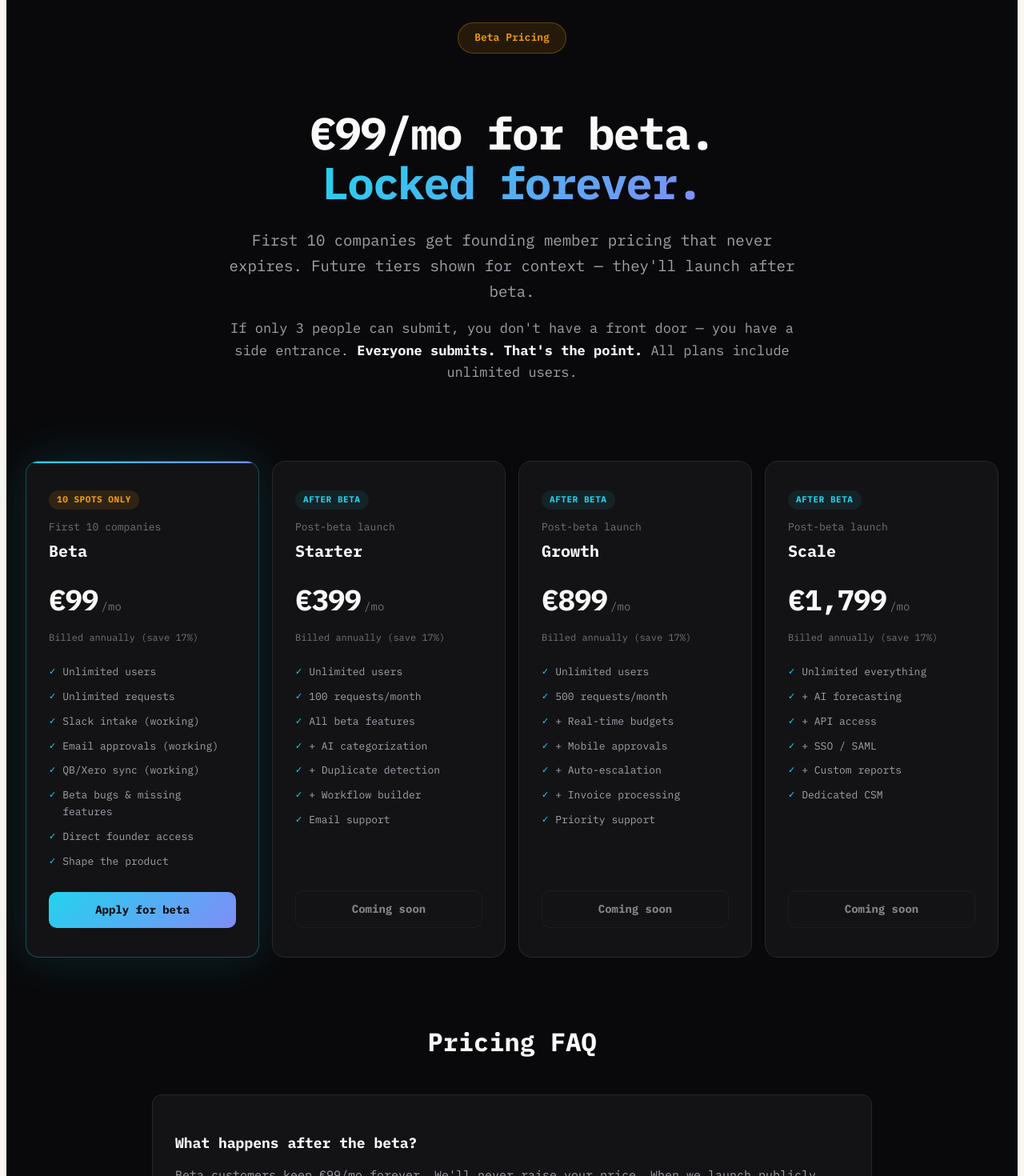
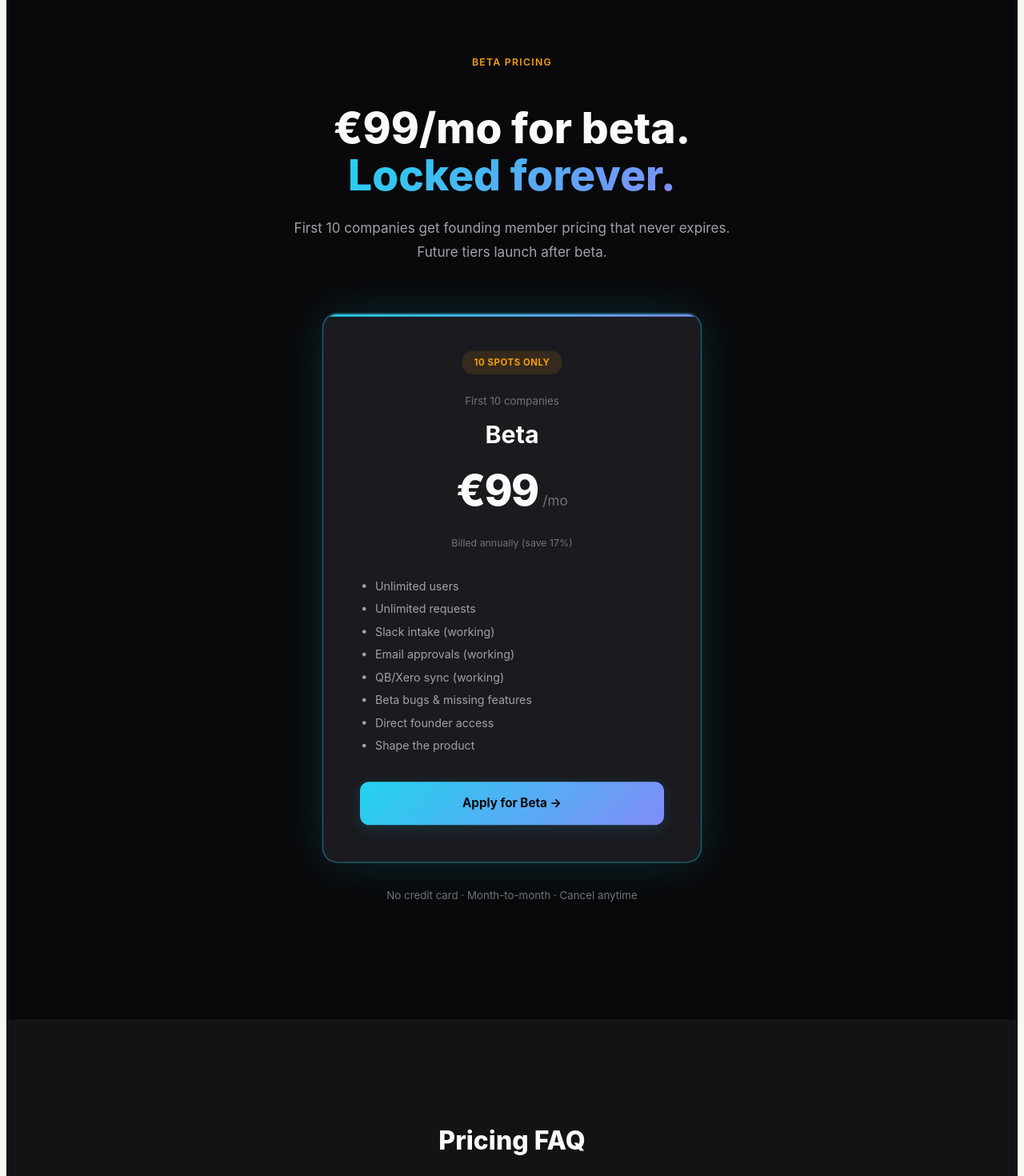
Before and after one commit to SamuelSaha/Reqflow, a Next.js app in the folder app/: page /pricing in a window 1280 px wide. Shown: the part 120-1590 px from the top of the page at 80% size. Built offline with nearby package versions, Linux system fonts and the light colour scheme.

Commit message:
chore: prepare for merge to main

```diff
--- a/app/src/app/beta/page.tsx
+++ b/app/src/app/beta/page.tsx
@@ -1,20 +1,7 @@
 "use client";
 
-import { useState } from "react";
-
-const COLORS = {
-  bg: "#09090b",
-  surface: "#131316",
-  border: "#27272a",
-  text: "#fafafa",
-  textMuted: "#a1a1aa",
-  textDim: "#71717a",
-  accent: "#22d3ee",
-  accentGlow: "rgba(34, 211, 238, 0.15)",
-  accentSoft: "rgba(34, 211, 238, 0.08)",
-  warning: "#f59e0b",
-  success: "#34d399",
-};
+import { useState, useEffect } from "react";
+import { ScrollProgress, Nav, Footer, COLORS, useScrollReveal } from "../../components/shared";
 
 export default function BetaPage() {
   const [formData, setFormData] = useState({
@@ -27,6 +14,12 @@ export default function BetaPage() {
     timeline: "",
   });
   const [submitted, setSubmitted] = useState(false);
+  const [ref1, isVisible1] = useScrollReveal(0.2);
+  const [ref2, isVisible2] = useScrollReveal(0.2);
+
+  useEffect(() => {
+    document.documentElement.style.scrollBehavior = "smooth";
+  }, []);
 
   const handleSubmit = (e: React.FormEvent) => {
     e.preventDefault();
@@ -37,11 +30,13 @@ export default function BetaPage() {
 
   if (submitted) {
     return (
-      <div style={{ minHeight: "100vh", background: COLORS.bg, color: COLORS.text, display: "flex", alignItems: "center", justifyContent: "center", padding: 32 }}>
+      <div style={{ minHeight: "100vh", background: COLORS.bg, color: COLORS.text }}>
+        <Nav />
+        <div style={{ minHeight: "100vh", display: "flex", alignItems: "center", justifyContent: "center", padding: "120px 32px" }}>
           <div style={{ maxWidth: 600, textAlign: "center" }}>
             <div style={{
               width: 80, height: 80, borderRadius: "50%",
-            background: `linear-gradient(135deg, #22d3ee, #818cf8)`,
+              background: `linear-gradient(135deg, ${COLORS.gradient1}, ${COLORS.gradient2})`,
               margin: "0 auto 32px", display: "flex", alignItems: "center", justifyContent: "center",
               fontSize: 40,
             }}>✓</div>
@@ -59,29 +54,42 @@ export default function BetaPage() {
             }}>← Back to home</a>
           </div>
         </div>
+        <Footer />
+      </div>
     );
   }
 
   return (
-    <div style={{ minHeight: "100vh", background: COLORS.bg, color: COLORS.text, padding: "80px 24px" }}>
-      <div style={{ maxWidth: 800, margin: "0 auto" }}>
-        {/* Beta Program Header */}
-        <div style={{ marginBottom: 64 }}>
     <div style={{
-            display: "inline-block", background: COLORS.accentSoft,
-            border: `1px solid rgba(34,211,238,0.2)`, borderRadius: 100,
-            padding: "8px 20px", marginBottom: 24, fontSize: 13, fontWeight: 600, color: COLORS.accent,
+      background: COLORS.bg, minHeight: "100vh", color: COLORS.text,
+      fontFamily: "-apple-system, BlinkMacSystemFont, 'SF Pro Display', sans-serif",
+    }}>
+      <ScrollProgress />
+      <Nav />
+
+      {/* BETA PROGRAM DETAILS */}
+      <section style={{ padding: "140px 32px 100px", background: COLORS.bg }}>
+        <div style={{ maxWidth: 900, margin: "0 auto" }}>
+          <div style={{
+            display: "inline-block", background: "rgba(245,158,11,0.12)",
+            border: `1px solid rgba(245,158,11,0.3)`, borderRadius: 100,
+            padding: "8px 20px", marginBottom: 32, fontSize: 13, fontWeight: 600, color: COLORS.warning,
           }}>Early Beta Program</div>
-          <h1 style={{ fontSize: "clamp(32px, 5vw, 48px)", fontWeight: 800, marginBottom: 24, lineHeight: 1.1 }}>
+
+          <h1 style={{ fontSize: "clamp(36px, 5vw, 56px)", fontWeight: 800, marginBottom: 24, lineHeight: 1.1 }}>
             Help Us Build the Right Product
           </h1>
-          <p style={{ fontSize: 19, color: COLORS.textMuted, lineHeight: 1.7, marginBottom: 32 }}>
+          <p style={{ fontSize: 19, color: COLORS.textMuted, lineHeight: 1.7, marginBottom: 48 }}>
             Reqflow is in early beta. We're looking for 10 companies (50-250 employees, no procurement team) to help us validate the core workflow and shape the product direction.
           </p>
-        </div>
 
           {/* What Works / What Doesn't */}
-        <div style={{ display: "grid", gridTemplateColumns: "1fr 1fr", gap: 24, marginBottom: 64 }}>
+          <div ref={ref1} style={{
+            display: "grid", gridTemplateColumns: "1fr 1fr", gap: 24, marginBottom: 64,
+            opacity: isVisible1 ? 1 : 0,
+            transform: isVisible1 ? "translateY(0)" : "translateY(40px)",
+            transition: "all 0.8s cubic-bezier(0.16, 1, 0.3, 1)",
+          }}>
             <div style={{ background: COLORS.surface, border: `1px solid ${COLORS.border}`, borderRadius: 12, padding: 32 }}>
               <h3 style={{ fontSize: 18, fontWeight: 700, marginBottom: 16, color: COLORS.success }}>✓ What Works Today</h3>
               <ul style={{ fontSize: 15, color: COLORS.textMuted, lineHeight: 1.8, paddingLeft: 20 }}>
@@ -106,7 +114,12 @@ export default function BetaPage() {
           </div>
 
           {/* The Deal */}
-        <div style={{ background: COLORS.surface, border: `1px solid ${COLORS.border}`, borderRadius: 12, padding: 40, marginBottom: 48 }}>
+          <div ref={ref2} style={{
+            background: COLORS.surface, border: `1px solid ${COLORS.border}`, borderRadius: 12, padding: 40, marginBottom: 64,
+            opacity: isVisible2 ? 1 : 0,
+            transform: isVisible2 ? "translateY(0)" : "translateY(40px)",
+            transition: "all 0.8s cubic-bezier(0.16, 1, 0.3, 1)",
+          }}>
             <h3 style={{ fontSize: 22, fontWeight: 700, marginBottom: 20 }}>The Deal</h3>
             <div style={{ display: "grid", gridTemplateColumns: "1fr 1fr", gap: 32 }}>
               <div>
@@ -129,10 +142,14 @@ export default function BetaPage() {
               </div>
             </div>
           </div>
+        </div>
+      </section>
 
-        {/* Application Form */}
-        <div style={{ background: COLORS.surface, border: `1px solid ${COLORS.border}`, borderRadius: 12, padding: 40 }}>
-          <h3 style={{ fontSize: 22, fontWeight: 700, marginBottom: 24 }}>Apply for Beta Access</h3>
+      {/* APPLICATION FORM */}
+      <section style={{ padding: "100px 32px", background: COLORS.bgLight }}>
+        <div style={{ maxWidth: 800, margin: "0 auto" }}>
+          <div style={{ background: COLORS.surface, border: `1px solid ${COLORS.border}`, borderRadius: 12, padding: 48 }}>
+            <h2 style={{ fontSize: 28, fontWeight: 700, marginBottom: 24 }}>Apply for Beta Access</h2>
             <form onSubmit={handleSubmit}>
               <div style={{ display: "grid", gap: 20 }}>
                 <div>
@@ -262,7 +279,7 @@ export default function BetaPage() {
                   type="submit"
                   style={{
                     width: "100%", padding: "16px", borderRadius: 10,
-                  background: `linear-gradient(135deg, #22d3ee, #818cf8)`,
+                    background: `linear-gradient(135deg, ${COLORS.gradient1}, ${COLORS.gradient2})`,
                     color: COLORS.bg, fontSize: 16, fontWeight: 700,
                     border: "none", cursor: "pointer",
                     boxShadow: `0 4px 20px ${COLORS.accentGlow}`,
@@ -279,6 +296,9 @@ export default function BetaPage() {
             </p>
           </div>
         </div>
+      </section>
+
+      <Footer />
     </div>
   );
 }
--- a/app/src/app/pricing/page.tsx
+++ b/app/src/app/pricing/page.tsx
@@ -1,164 +1,112 @@
 "use client";
 
-import { useState, useEffect, useRef } from "react";
+import { useEffect } from "react";
+import { ScrollProgress, Nav, Footer, COLORS, useScrollReveal } from "../../components/shared";
 
-const COLORS = {
-  bg: "#09090b",
-  surface: "#131316",
-  border: "#27272a",
-  text: "#fafafa",
-  textMuted: "#a1a1aa",
-  textDim: "#71717a",
-  accent: "#22d3ee",
-  accentSoft: "rgba(34, 211, 238, 0.08)",
-  accentGlow: "rgba(34, 211, 238, 0.15)",
-  warning: "#f59e0b",
-  gradient1: "#22d3ee",
-  gradient2: "#818cf8",
-};
-
-function useInView(threshold = 0.15) {
-  const ref = useRef<HTMLDivElement>(null);
-  const [inView, setInView] = useState(false);
-  useEffect(() => {
-    const el = ref.current;
-    if (!el) return;
-    const obs = new IntersectionObserver(
-      ([e]) => { if (e.isIntersecting) { setInView(true); obs.disconnect(); } },
-      { threshold }
-    );
-    obs.observe(el);
-    return () => obs.disconnect();
-  }, [threshold]);
-  return [ref, inView] as const;
-}
-
-const FadeIn = ({ children, delay = 0 }: { children: React.ReactNode; delay?: number }) => {
-  const [ref, inView] = useInView();
-  return (
-    <div ref={ref} style={{
-      opacity: inView ? 1 : 0,
-      transform: inView ? "translateY(0)" : "translateY(28px)",
-      transition: `opacity 0.7s cubic-bezier(.16,1,.3,1) ${delay}s, transform 0.7s cubic-bezier(.16,1,.3,1) ${delay}s`,
-    }}>{children}</div>
-  );
-};
-
-export default function PricingPage() {
-  const plans = [
-    {
-      name: "Beta", price: "99", target: "First 10 companies",
-      features: ["Unlimited users", "Unlimited requests", "Slack intake (working)", "Email approvals (working)", "QB/Xero sync (working)", "Beta bugs & missing features", "Direct founder access", "Shape the product"],
-      cta: "Apply for beta", highlighted: true, badge: "10 spots only",
-    },
-    {
-      name: "Starter", price: "399", target: "Post-beta launch",
-      features: ["Unlimited users", "100 requests/month", "All beta features", "+ AI categorization", "+ Duplicate detection", "+ Workflow builder", "Email support"],
-      cta: "Coming soon", highlighted: false, badge: "After beta",
-    },
-    {
-      name: "Growth", price: "899", target: "Post-beta launch",
-      features: ["Unlimited users", "500 requests/month", "+ Real-time budgets", "+ Mobile approvals", "+ Auto-escalation", "+ Invoice processing", "Priority support"],
-      cta: "Coming soon", highlighted: false, badge: "After beta",
-    },
-    {
-      name: "Scale", price: "1,799", target: "Post-beta launch",
-      features: ["Unlimited everything", "+ AI forecasting", "+ API access", "+ SSO / SAML", "+ Custom reports", "Dedicated CSM"],
-      cta: "Coming soon", highlighted: false, badge: "After beta",
-    },
-  ];
+/* ───── PRICING HERO ───── */
+const PricingHero = () => {
+  const [ref, isVisible] = useScrollReveal(0.2);
 
   return (
-    <div style={{ background: COLORS.bg, minHeight: "100vh", color: COLORS.text, padding: "80px 24px" }}>
-      <div style={{ maxWidth: 1280, margin: "0 auto" }}>
-        {/* Hero */}
-        <div style={{ textAlign: "center", padding: "60px 0 80px", maxWidth: 720, margin: "0 auto" }}>
-          <FadeIn>
-            <div style={{
-              display: "inline-flex", alignItems: "center", gap: 8,
-              background: "rgba(245,158,11,0.12)", border: `1px solid rgba(245,158,11,0.3)`,
-              borderRadius: 100, padding: "8px 20px", marginBottom: 32,
+    <section ref={ref} style={{
+      minHeight: "100vh", display: "flex", alignItems: "center", padding: "140px 32px 100px",
+      background: COLORS.bg,
+      opacity: isVisible ? 1 : 0,
+      transform: isVisible ? "scale(0.95)" : "scale(1)",
+      transition: "all 0.9s cubic-bezier(0.16, 1, 0.3, 1)",
     }}>
-              <span style={{ color: COLORS.warning, fontSize: 13, fontWeight: 600 }}>Beta Pricing</span>
-            </div>
-          </FadeIn>
-          <FadeIn delay={0.1}>
-            <h1 style={{ fontSize: "clamp(36px, 5vw, 56px)", fontWeight: 800, lineHeight: 1.1, marginBottom: 24, letterSpacing: "-0.035em" }}>
+      <div style={{ maxWidth: 1200, margin: "0 auto", textAlign: "center", width: "100%" }}>
+        <p style={{ fontSize: 13, fontWeight: 600, color: COLORS.warning, textTransform: "uppercase", letterSpacing: "0.1em", marginBottom: 24 }}>
+          Beta Pricing
+        </p>
+        <h1 style={{ fontSize: "clamp(36px, 5vw, 56px)", fontWeight: 800, lineHeight: 1.1, marginBottom: 24 }}>
           €99/mo for beta.<br />
           <span style={{ background: `linear-gradient(135deg, ${COLORS.gradient1}, ${COLORS.gradient2})`, WebkitBackgroundClip: "text", WebkitTextFillColor: "transparent" }}>
             Locked forever.
           </span>
         </h1>
-          </FadeIn>
-          <FadeIn delay={0.2}>
-            <p style={{ fontSize: 19, color: COLORS.textMuted, lineHeight: 1.7, marginBottom: 16 }}>
-              First 10 companies get founding member pricing that never expires. Future tiers shown for context — they'll launch after beta.
+        <p style={{ fontSize: 18, color: COLORS.textMuted, lineHeight: 1.7, maxWidth: 700, margin: "0 auto 64px" }}>
+          First 10 companies get founding member pricing that never expires.<br />Future tiers launch after beta.
         </p>
-          </FadeIn>
-          <FadeIn delay={0.3}>
-            <p style={{ fontSize: 17, color: COLORS.textMuted, lineHeight: 1.6 }}>
-              If only 3 people can submit, you don't have a front door — you have a side entrance. <strong style={{ color: COLORS.text }}>Everyone submits. That's the point.</strong> All plans include unlimited users.
-            </p>
-          </FadeIn>
+
+        {/* Pricing card */}
+        <div style={{
+          background: COLORS.surface, border: `2px solid rgba(34,211,238,0.3)`,
+          borderRadius: 20, padding: 48, maxWidth: 500, margin: "0 auto",
+          boxShadow: `0 0 60px ${COLORS.accentGlow}`,
+          position: "relative", overflow: "hidden",
+        }}>
+          <div style={{ position: "absolute", top: 0, left: 0, right: 0, height: 3, background: `linear-gradient(90deg, ${COLORS.gradient1}, ${COLORS.gradient2})` }} />
+
+          <div style={{
+            fontSize: 12, fontWeight: 700, color: COLORS.warning,
+            background: "rgba(245,158,11,0.12)", padding: "6px 16px",
+            borderRadius: 100, display: "inline-block", marginBottom: 24,
+            textTransform: "uppercase", letterSpacing: "0.05em",
+          }}>10 Spots Only</div>
+
+          <div style={{ fontSize: 14, color: COLORS.textDim, marginBottom: 8 }}>First 10 companies</div>
+          <div style={{ fontSize: 32, fontWeight: 700, marginBottom: 4 }}>Beta</div>
+          <div style={{ display: "flex", alignItems: "baseline", justifyContent: "center", gap: 6, marginBottom: 12 }}>
+            <span style={{ fontSize: 56, fontWeight: 800, letterSpacing: "-0.03em" }}>€99</span>
+            <span style={{ fontSize: 18, color: COLORS.textDim }}>/mo</span>
+          </div>
+          <div style={{ fontSize: 13, color: COLORS.textDim, marginBottom: 32 }}>Billed annually (save 17%)</div>
+
+          <ul style={{ textAlign: "left", fontSize: 15, color: COLORS.textMuted, lineHeight: 2, paddingLeft: 20, marginBottom: 32 }}>
+            <li>Unlimited users</li>
+            <li>Unlimited requests</li>
+            <li>Slack intake (working)</li>
+            <li>Email approvals (working)</li>
+            <li>QB/Xero sync (working)</li>
+            <li>Beta bugs & missing features</li>
+            <li>Direct founder access</li>
+            <li>Shape the product</li>
+          </ul>
+
+          <a href="/beta" style={{
+            display: "block", textAlign: "center", padding: "16px 0", borderRadius: 12,
+            fontSize: 16, fontWeight: 700, textDecoration: "none",
+            background: `linear-gradient(135deg, ${COLORS.gradient1}, ${COLORS.gradient2})`,
+            color: COLORS.bg,
+            boxShadow: `0 4px 20px ${COLORS.accentGlow}`,
+            transition: "all 0.3s ease",
+          }}
+            onMouseEnter={(e) => {
+              e.currentTarget.style.transform = "translateY(-2px)";
+              e.currentTarget.style.boxShadow = `0 8px 30px rgba(34,211,238,0.3)`;
+            }}
+            onMouseLeave={(e) => {
+              e.currentTarget.style.transform = "translateY(0)";
+              e.currentTarget.style.boxShadow = `0 4px 20px ${COLORS.accentGlow}`;
+            }}
+          >Apply for Beta →</a>
         </div>
 
-        {/* Pricing Grid */}
-        <FadeIn delay={0.4}>
-          <div style={{ display: "grid", gridTemplateColumns: "repeat(auto-fit, minmax(280px, 1fr))", gap: 16, alignItems: "stretch", marginBottom: 80 }}>
-            {plans.map((p, i) => (
-              <div key={i} style={{
-                background: COLORS.surface, borderRadius: 16, padding: "36px 28px",
-                border: `1px solid ${p.highlighted ? "rgba(34,211,238,0.3)" : COLORS.border}`,
-                boxShadow: p.highlighted ? `0 0 60px ${COLORS.accentGlow}` : "none",
-                display: "flex", flexDirection: "column", height: "100%",
-                position: "relative", overflow: "hidden",
+        <p style={{ fontSize: 14, color: COLORS.textDim, marginTop: 32 }}>
+          No credit card · Month-to-month · Cancel anytime
+        </p>
+      </div>
+    </section>
+  );
+};
+
+/* ───── FAQ ───── */
+const FAQ = () => {
+  const [ref, isVisible] = useScrollReveal(0.2);
+
+  return (
+    <section ref={ref} style={{
+      minHeight: "60vh", display: "flex", alignItems: "center", padding: "100px 32px",
+      background: COLORS.bgLight,
+      opacity: isVisible ? 1 : 0,
+      transform: isVisible ? "translateY(0)" : "translateY(50px)",
+      transition: "all 0.9s cubic-bezier(0.16, 1, 0.3, 1)",
     }}>
-                {p.highlighted && (
-                  <div style={{ position: "absolute", top: 0, left: 0, right: 0, height: 2, background: `linear-gradient(90deg, ${COLORS.gradient1}, ${COLORS.gradient2})` }} />
-                )}
-                {p.badge && (
-                  <div style={{
-                    fontSize: 11, fontWeight: 700, color: p.name === "Beta" ? COLORS.warning : COLORS.accent,
-                    background: p.name === "Beta" ? "rgba(245,158,11,0.12)" : COLORS.accentSoft,
-                    padding: "3px 10px", borderRadius: 100, display: "inline-block",
-                    alignSelf: "flex-start", marginBottom: 12, textTransform: "uppercase", letterSpacing: "0.05em",
-                  }}>{p.badge}</div>
-                )}
-                <div style={{ fontSize: 13, color: COLORS.textDim, marginBottom: 4 }}>{p.target}</div>
-                <div style={{ fontSize: 20, fontWeight: 700, marginBottom: 16 }}>{p.name}</div>
-                <div style={{ display: "flex", alignItems: "baseline", gap: 4, marginBottom: 8 }}>
-                  <span style={{ fontSize: 36, fontWeight: 800, letterSpacing: "-0.03em" }}>€{p.price}</span>
-                  <span style={{ fontSize: 14, color: COLORS.textDim }}>/mo</span>
-                </div>
-                <div style={{ fontSize: 12, color: COLORS.textDim, marginBottom: 24 }}>Billed annually (save 17%)</div>
-                <div style={{ flex: 1, display: "flex", flexDirection: "column", gap: 10, marginBottom: 28 }}>
-                  {p.features.map((f, j) => (
-                    <div key={j} style={{ display: "flex", gap: 8, alignItems: "flex-start", fontSize: 13, color: COLORS.textMuted }}>
-                      <span style={{ color: COLORS.accent, marginTop: 1, fontSize: 11 }}>✓</span>
-                      <span>{f}</span>
-                    </div>
-                  ))}
-                </div>
-                <a href={p.cta === "Apply for beta" ? "/beta" : "#"} style={{
-                  display: "block", textAlign: "center", padding: "11px 0", borderRadius: 10,
-                  fontSize: 14, fontWeight: 700, textDecoration: "none", transition: "all 0.2s",
-                  background: p.highlighted ? `linear-gradient(135deg, ${COLORS.gradient1}, ${COLORS.gradient2})` : "transparent",
-                  color: p.highlighted ? COLORS.bg : COLORS.text,
-                  border: p.highlighted ? "none" : `1px solid ${COLORS.border}`,
-                  cursor: p.cta === "Coming soon" ? "not-allowed" : "pointer",
-                  opacity: p.cta === "Coming soon" ? 0.5 : 1,
-                }}>{p.cta}</a>
-              </div>
-            ))}
-          </div>
-        </FadeIn>
+      <div style={{ maxWidth: 900, margin: "0 auto", width: "100%" }}>
+        <h2 style={{ fontSize: 32, fontWeight: 800, marginBottom: 48, textAlign: "center" }}>Pricing FAQ</h2>
 
-        {/* FAQ */}
-        <section style={{ maxWidth: 900, margin: "0 auto 80px" }}>
-          <FadeIn>
-            <h2 style={{ fontSize: 32, fontWeight: 800, marginBottom: 40, textAlign: "center" }}>Pricing FAQ</h2>
-          </FadeIn>
-          <div style={{ display: "grid", gap: 20 }}>
+        <div style={{ display: "grid", gap: 24 }}>
           {[
             {
               q: "What happens after the beta?",
@@ -169,12 +117,8 @@ export default function PricingPage() {
               a: "Yes. Month-to-month, no penalties. If you cancel, we'll delete your data 90 days after (compliance retention)."
             },
             {
-                q: "What if I need more than 100 requests/month?",
-                a: "Beta customers have unlimited requests. Post-beta tiers have limits, but we'll never throttle beta customers — you're locked in with unlimited everything."
-              },
-              {
-                q: "Do you offer annual discounts?",
-                a: "Yes. All prices shown are monthly when billed annually (17% discount vs monthly billing). Beta customers pay €99/mo regardless."
+              q: "What if I need more features?",
+              a: "Beta customers get all features we build, forever at €99/mo. There are no feature limits for beta customers — you're locked in with unlimited everything."
             },
             {
               q: "What payment methods do you accept?",
@@ -184,22 +128,40 @@ export default function PricingPage() {
               q: "What's included in 'unlimited users'?",
               a: "Everyone at your company can submit requests. No per-seat fees, ever. Admins, approvers, requesters — all unlimited."
             },
+            {
+              q: "What's the commitment?",
+              a: "None. It's month-to-month. We ask for 30-min onboarding and monthly 15-min check-ins, but you can cancel anytime."
+            },
           ].map((faq, i) => (
-              <FadeIn key={i} delay={i * 0.05}>
-                <div style={{
+            <div key={i} style={{
               background: COLORS.surface, border: `1px solid ${COLORS.border}`,
-                  borderRadius: 12, padding: 28,
+              borderRadius: 12, padding: 32,
+              opacity: isVisible ? 1 : 0,
+              transform: isVisible ? "translateY(0)" : "translateY(20px)",
+              transition: `all 0.7s cubic-bezier(0.16, 1, 0.3, 1) ${i * 0.1}s`,
             }}>
               <h3 style={{ fontSize: 18, fontWeight: 700, marginBottom: 12, color: COLORS.text }}>{faq.q}</h3>
               <p style={{ fontSize: 15, color: COLORS.textMuted, lineHeight: 1.7, margin: 0 }}>{faq.a}</p>
             </div>
-              </FadeIn>
           ))}
         </div>
+      </div>
     </section>
+  );
+};
 
-        {/* CTA */}
-        <FadeIn>
+/* ───── CTA ───── */
+const CTA = () => {
+  const [ref, isVisible] = useScrollReveal(0.3);
+
+  return (
+    <section ref={ref} style={{
+      minHeight: "50vh", display: "flex", alignItems: "center", padding: "100px 32px",
+      background: COLORS.bg,
+      opacity: isVisible ? 1 : 0,
+      transform: isVisible ? "translateY(0)" : "translateY(30px)",
+      transition: "all 0.9s cubic-bezier(0.16, 1, 0.3, 1)",
+    }}>
       <div style={{
         maxWidth: 700, margin: "0 auto", textAlign: "center",
         background: `radial-gradient(ellipse at center, rgba(245,158,11,0.08) 0%, transparent 70%)`,
@@ -215,22 +177,30 @@ export default function PricingPage() {
           display: "inline-block",
           background: `linear-gradient(135deg, ${COLORS.gradient1}, ${COLORS.gradient2})`,
           color: COLORS.bg, padding: "16px 40px", borderRadius: 12, fontSize: 16, fontWeight: 700,
-              textDecoration: "none", boxShadow: "0 0 40px rgba(34,211,238,0.15)",
-            }}>Apply for beta →</a>
+          textDecoration: "none", boxShadow: `0 0 40px ${COLORS.accentGlow}`,
+        }}>Apply for Beta →</a>
       </div>
-        </FadeIn>
+    </section>
+  );
+};
 
-        {/* Footer */}
-        <div style={{ borderTop: `1px solid ${COLORS.border}`, paddingTop: 24, marginTop: 80 }}>
-          <p style={{ fontSize: 14, color: COLORS.textDim, textAlign: "center" }}>
-            <a href="/" style={{ color: COLORS.textDim, textDecoration: "none" }}>← Back to home</a>
-            {" · "}
-            <a href="/product" style={{ color: COLORS.textDim, textDecoration: "none" }}>Product</a>
-            {" · "}
-            <a href="/beta" style={{ color: COLORS.textDim, textDecoration: "none" }}>Beta Program</a>
-          </p>
-        </div>
-      </div>
+/* ───── MAIN APP ───── */
+export default function PricingPage() {
+  useEffect(() => {
+    document.documentElement.style.scrollBehavior = "smooth";
+  }, []);
+
+  return (
+    <div style={{
+      background: COLORS.bg, minHeight: "100vh", color: COLORS.text,
+      fontFamily: "-apple-system, BlinkMacSystemFont, 'SF Pro Display', sans-serif",
+    }}>
+      <ScrollProgress />
+      <Nav />
+      <PricingHero />
+      <FAQ />
+      <CTA />
+      <Footer />
     </div>
   );
 }
```
Lines whose indentation alone changed are shown as unchanged.
